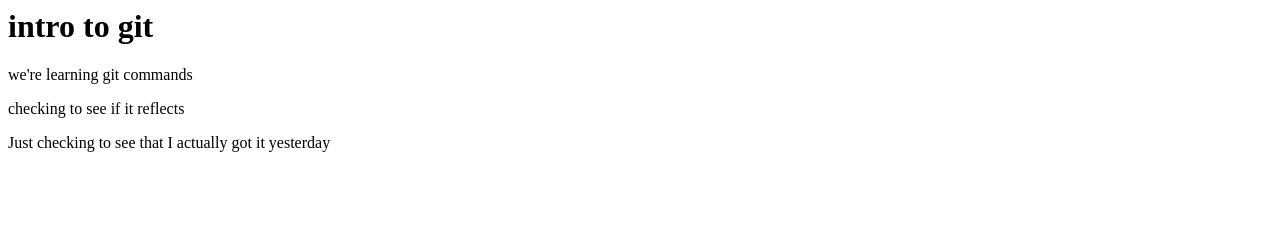
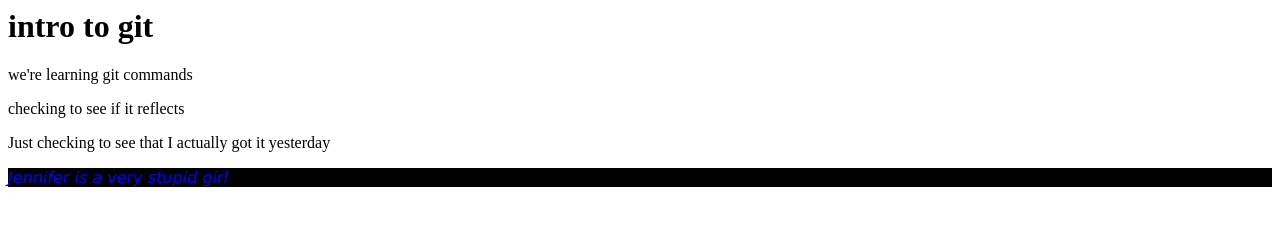
Before and after one commit to docgift/git-demo, a plain HTML site: page index.html in a window 1280 px wide. Drawn offline with Linux system fonts and the light colour scheme.

Commit message:
I added something about jennifer

```diff
--- a/index.html
+++ b/index.html
@@ -10,5 +10,6 @@
     <p>we're learning git commands</p>
     <p>checking to see if it reflects</p>
     <p>Just checking to see that I actually got it yesterday</p>
+    <p style="font-family:Verdana; color:blue; background-color:black; font-size:100%; font-style:italic;"> Jennifer is a very stupid girl</p>
 </body>
 </html>
```
